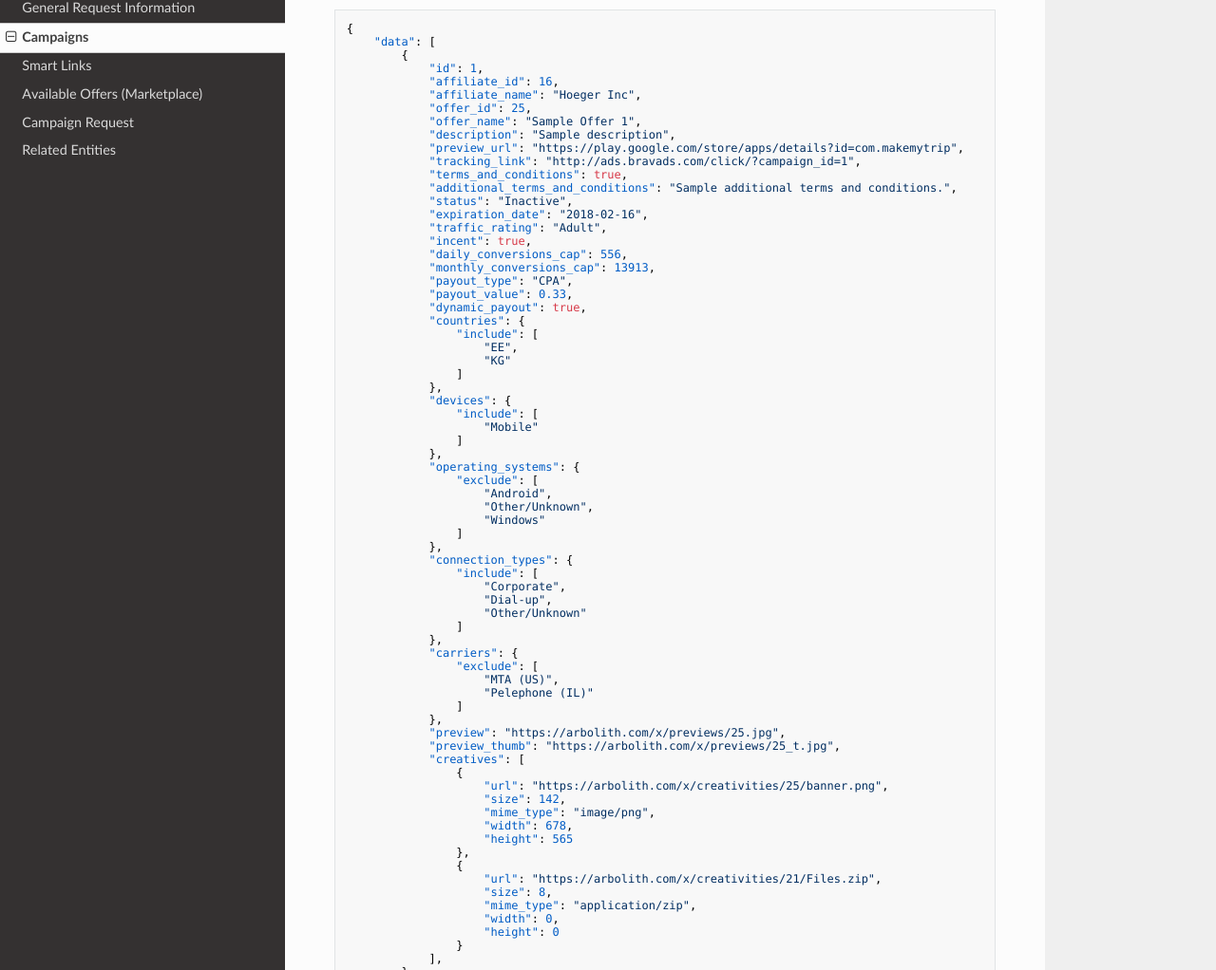
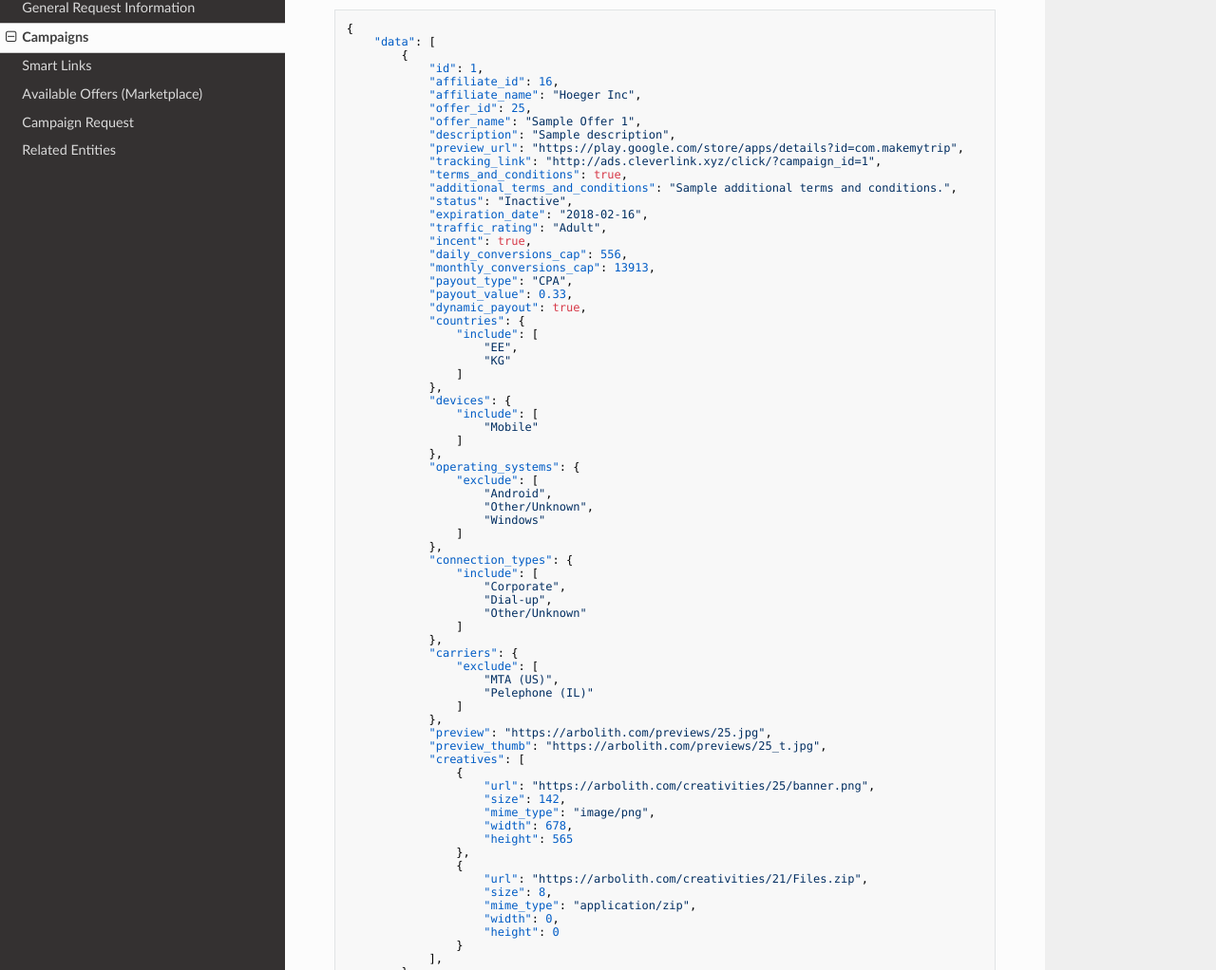
Before and after one commit to automizer-cloud/automizer.cloud-affiliate-api-docs, an MkDocs documentation site: the page built from docs/campaigns.md, in a window 1280 px wide and 1400 px high, scrolled down 1443 px. Shown: the part 141-1163 px from the top of the window at 95% size. Built offline with MkDocs 1.6.1, drawn with Linux system fonts in a browser that asks for light colours; nearby versions of some CDN libraries; old or Windows-style settings are respelled for this version of MkDocs.

Commit message:
Corrections

```diff
--- a/docs/campaigns.md
+++ b/docs/campaigns.md
@@ -57,7 +57,7 @@ creatives                       | array     | No       | List of available creat
             "offer_name": "Sample Offer 1",
             "description": "Sample description",
             "preview_url": "https://play.google.com/store/apps/details?id=com.makemytrip",
-            "tracking_link": "http://ads.bravads.com/click/?campaign_id=1",
+            "tracking_link": "http://ads.cleverlink.xyz/click/?campaign_id=1",
             "terms_and_conditions": true,
             "additional_terms_and_conditions": "Sample additional terms and conditions.",
             "status": "Inactive",
@@ -100,18 +100,18 @@ creatives                       | array     | No       | List of available creat
                     "Pelephone (IL)"
                 ]
             },
-            "preview": "https://arbolith.com/x/previews/25.jpg",
-            "preview_thumb": "https://arbolith.com/x/previews/25_t.jpg",
+            "preview": "https://arbolith.com/previews/25.jpg",
+            "preview_thumb": "https://arbolith.com/previews/25_t.jpg",
             "creatives": [
                 {
-                    "url": "https://arbolith.com/x/creativities/25/banner.png",
+                    "url": "https://arbolith.com/creativities/25/banner.png",
                     "size": 142,
                     "mime_type": "image/png",
                     "width": 678,
                     "height": 565
                 },
                 {
-                    "url": "https://arbolith.com/x/creativities/21/Files.zip",
+                    "url": "https://arbolith.com/creativities/21/Files.zip",
                     "size": 8,
                     "mime_type": "application/zip",
                     "width": 0,
```
Also changed, not shown: docs/availableoffers.md (+2 -2 lines), docs/requests.md (+1 -1 lines), docs/smartlinks.md (+1 -1 lines).
